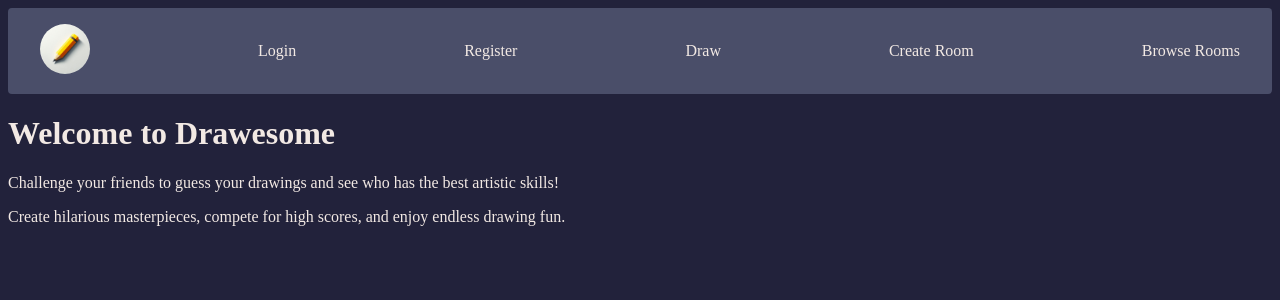
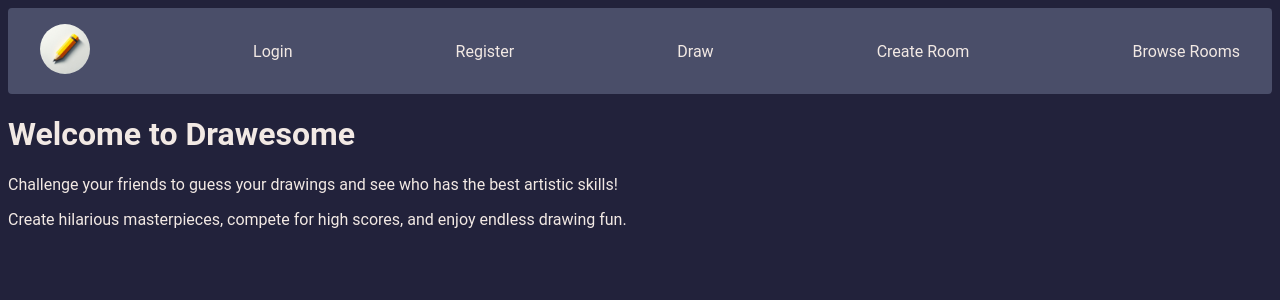
Before and after one commit to w1zzball/drawesome, a Django app: template home/templates/home/index.html in a window 1280 px wide. Shown: the top 300 px of the page. Run offline with Django 5.2, Linux system fonts and the light colour scheme; the template is opened without the code that fills it, so the values that code supplies are empty.

Commit message:
change font to roboto

```diff
--- a/static/css/base.css
+++ b/static/css/base.css
@@ -7,10 +7,13 @@
   --border-color: #4a4e69; /* Matches primary color */
 }
 /* -- */
+@import url("https://fonts.googleapis.com/css2?family=Roboto:wght@400;700&display=swap");
+
 /* body */
 body {
   background-color: var(--background-color);
   color: var(--text-color);
+  font-family: "Roboto", sans-serif;
 }
 /* -- */
 
```
